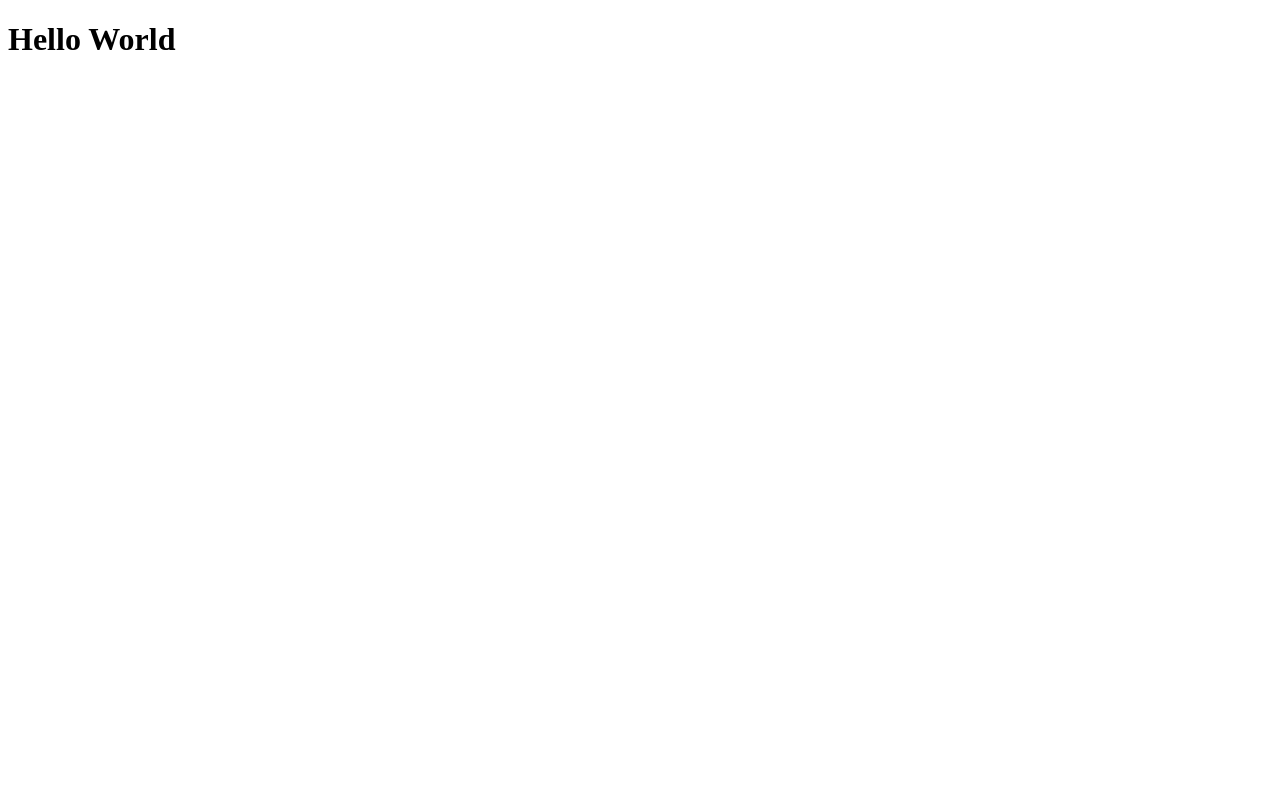
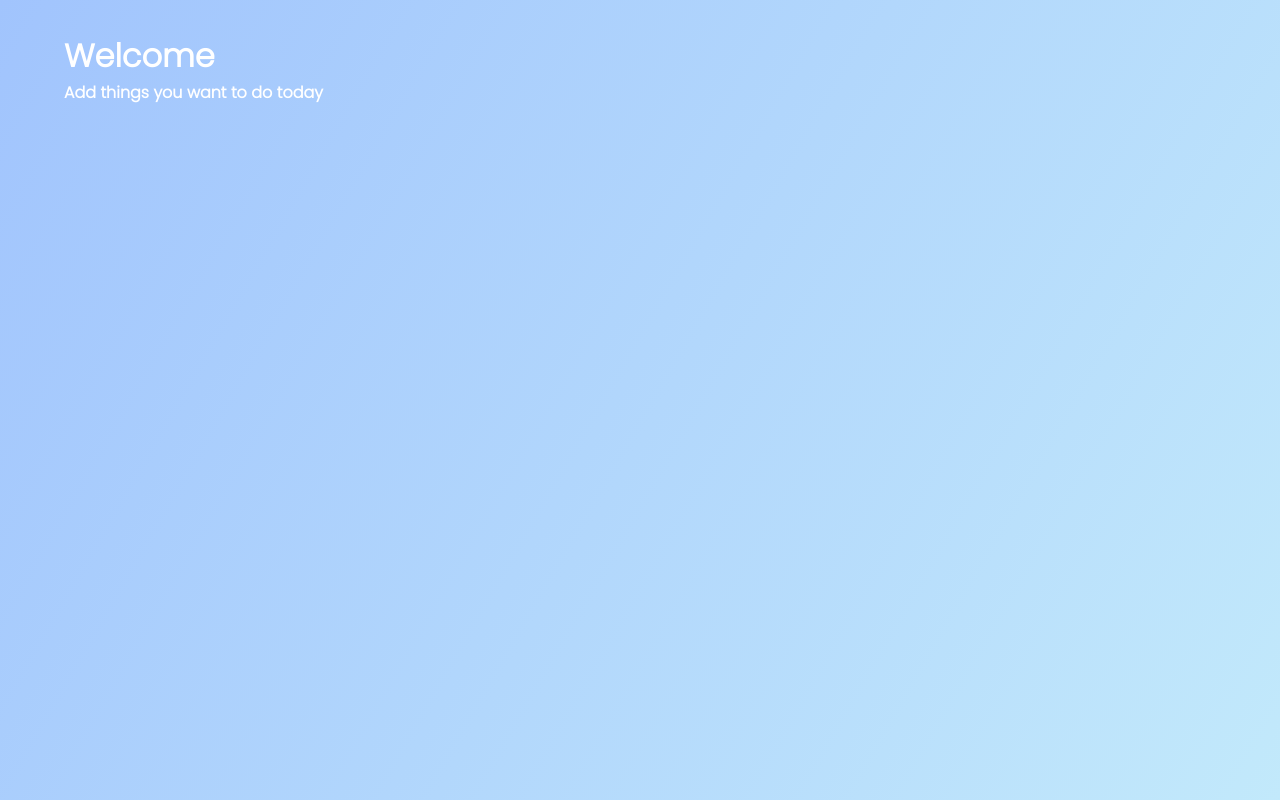
Before and after one commit to koendebruijn/vue-todo-app, a Vue app: page / in a window 1280 px wide. Built offline with nearby package versions, Linux system fonts and the light colour scheme.

Commit message:
Created header

```diff
--- a/public/index.html
+++ b/public/index.html
@@ -1,15 +1,25 @@
 <!DOCTYPE html>
 <html lang="en">
   <head>
-    <meta charset="utf-8">
-    <meta http-equiv="X-UA-Compatible" content="IE=edge">
-    <meta name="viewport" content="width=device-width,initial-scale=1.0">
-    <link rel="icon" href="<%= BASE_URL %>favicon.ico">
+    <meta charset="utf-8" />
+    <meta http-equiv="X-UA-Compatible" content="IE=edge" />
+    <meta name="viewport" content="width=device-width,initial-scale=1.0" />
+    <link rel="icon" href="<%= BASE_URL %>favicon.ico" />
     <title><%= htmlWebpackPlugin.options.title %></title>
+    <style>
+      body {
+        background-image: linear-gradient(120deg, #a1c4fd 0%, #c2e9fb 100%);
+        height: 100vh;
+      }
+    </style>
   </head>
   <body>
     <noscript>
-      <strong>We're sorry but <%= htmlWebpackPlugin.options.title %> doesn't work properly without JavaScript enabled. Please enable it to continue.</strong>
+      <strong
+        >We're sorry but <%= htmlWebpackPlugin.options.title %> doesn't work
+        properly without JavaScript enabled. Please enable it to
+        continue.</strong
+      >
     </noscript>
     <div id="app"></div>
     <!-- built files will be auto injected -->
--- a/src/App.vue
+++ b/src/App.vue
@@ -1,16 +1,43 @@
 <template>
-  <h1>Hello World</h1>
+  <div class="wrapper">
+    <Header />
+  </div>
 </template>
 
 <script lang="ts">
 import { defineComponent } from 'vue';
+import Header from '@/components/Header.vue';
 
 export default defineComponent({
   name: 'App',
+  components: {
+    Header,
+  },
 });
 </script>
 
 <style lang="scss">
-#app {
+@import url('https://fonts.googleapis.com/css2?family=Poppins:wght@300&display=swap');
+
+* {
+  margin: 0;
+  padding: 0;
+  box-sizing: border-box;
+}
+
+h1,
+h2,
+h3,
+h4,
+h5,
+h6 {
+  color: white;
+  font-family: 'Poppins', sans-serif;
+}
+
+.wrapper {
+  width: 90%;
+  margin: 0 auto;
+  padding: 2em 0;
 }
 </style>
--- /dev/null
+++ b/src/components/Header.vue
@@ -0,0 +1,14 @@
+<template>
+  <header>
+    <h1>Welcome</h1>
+    <h4>Add things you want to do today</h4>
+  </header>
+</template>
+
+<script>
+export default {
+  name: 'header',
+};
+</script>
+
+<style></style>
```
